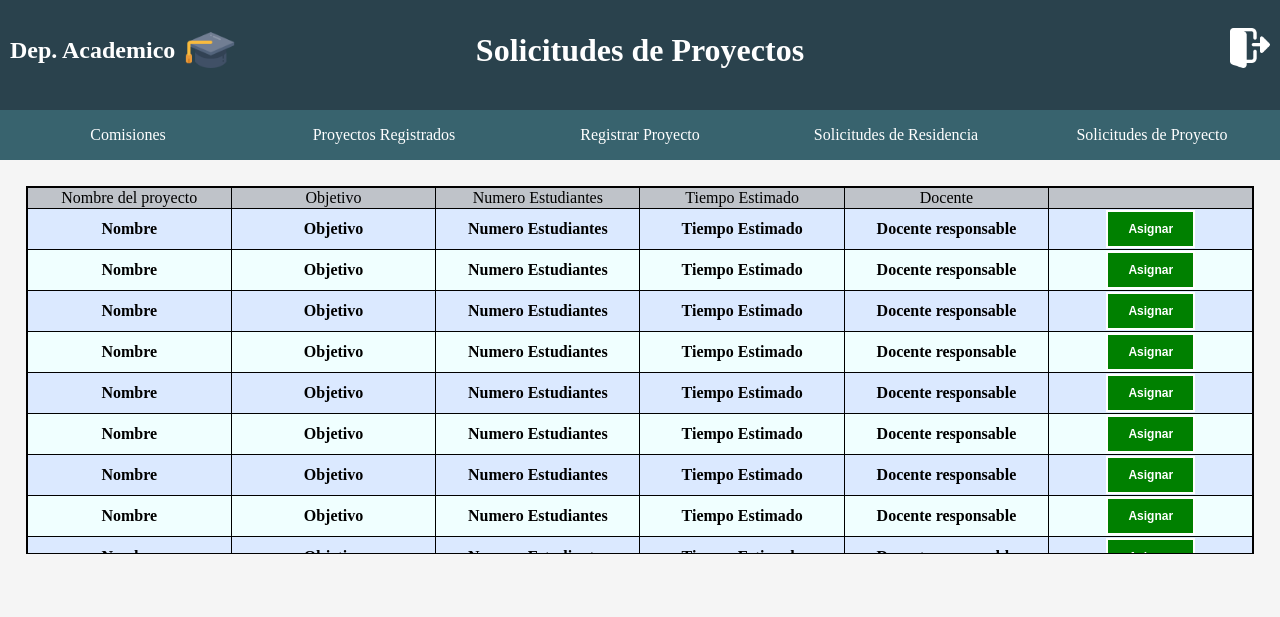
After one commit to lireyes22/Residencias, a PHP site: page /revProyRes.php in a window 1280 px wide. The commit adds this page. Shown: the top 617 px of the page. Run offline with PHP 8.4, Linux system fonts and the light colour scheme.

Commit message:
pantalla 2
dos

```diff
--- /dev/null
+++ b/revProyRes.php
@@ -0,0 +1,69 @@
+<!DOCTYPE html>
+<html>
+
+<head>
+	<title>Profesor</title>
+	<link rel="stylesheet" href="style/style.css">
+</head>
+
+<body style="margin: 0;">
+	<div class="container">
+		<div class="row">
+			<div class="left-column">
+				<a class="home-btn" href="a.html">
+					<h2><span style="margin-right: 10px;">Dep. Academico</span></h2>
+					<img src="img/sombrero.png" width="50px">
+				</a>
+			</div>
+			<div class="center-column">
+				<h1>Solicitudes de Proyectos</h1>
+			</div>
+			<div class="right-column">
+				<a href="a.html"><img src="img/logout.png" width="40px"></a>
+			</div>
+		</div>
+		<div class="button-row">
+			<a href="a.html" class="button-link">Comisiones</a>
+			<a href="a.html" class="button-link">Proyectos Registrados</a>
+			<a href="a.html" class="button-link">Registrar Proyecto</a>
+			<a href="a.html" class="button-link">Solicitudes de Residencia</a>
+			<a href="revProyRes.php" class="button-link">Solicitudes de Proyecto</a>
+		</div>
+	</div>
+	<div class="tabla-scroll">
+	<table class = "tb-asp">
+			<tr>
+				<td class="sticky">Nombre del proyecto</td>
+				<td class="sticky">Objetivo</td>
+				<td class="sticky">Numero Estudiantes</td>
+				<td class="sticky">Tiempo Estimado</td>
+				<td class="sticky">Docente</td>
+				<td class="sticky"></td>
+			</tr>
+            <tr>
+			<?php
+				$i = 0;
+				while ($i < 100) {
+					?>
+					<tr <?php if($i%2==0) echo "class='par'" ?> >
+						<th class="tb-th-asp">Nombre</th>
+						<th class="tb-th-asp">Objetivo</th>
+						<th class="tb-th-asp">Numero Estudiantes</th>
+						<th class="tb-th-asp">Tiempo Estimado</th>
+						<th class="tb-th-asp">Docente responsable</th>
+						<form action="revProyRes-evalua.php" target="BLANK" method="post">
+							<th class="tb-th-asp">
+								<input type="hidden" name="idProy" value=<?php echo $i ?>>
+								<input type="submit" value="Asignar">
+							</th>
+						</form>
+					</tr>
+					<?php
+					$i++;
+				}
+				?>
+            </tr>
+        </table>
+	</div>
+</body>
+</html>
--- a/style/style.css
+++ b/style/style.css
@@ -152,6 +152,11 @@ body {
   ::-webkit-scrollbar-thumb:active {
     background-color: #0D47A1;
   }
+  .izq-decision{
+    float: left;
+    background-color: #2A424D;
+    border: 1px solid;
+  }
 
   .tb-th-asp input[type="submit"] {
     background-color: green;
@@ -168,6 +173,7 @@ body {
     background-color: white;
     color: green;
   }
+
 
 @font-face {
     font-family: comfortaa;
```
Also changed, not shown: revProyRes-evalua.php (added, +48 -0 lines).
